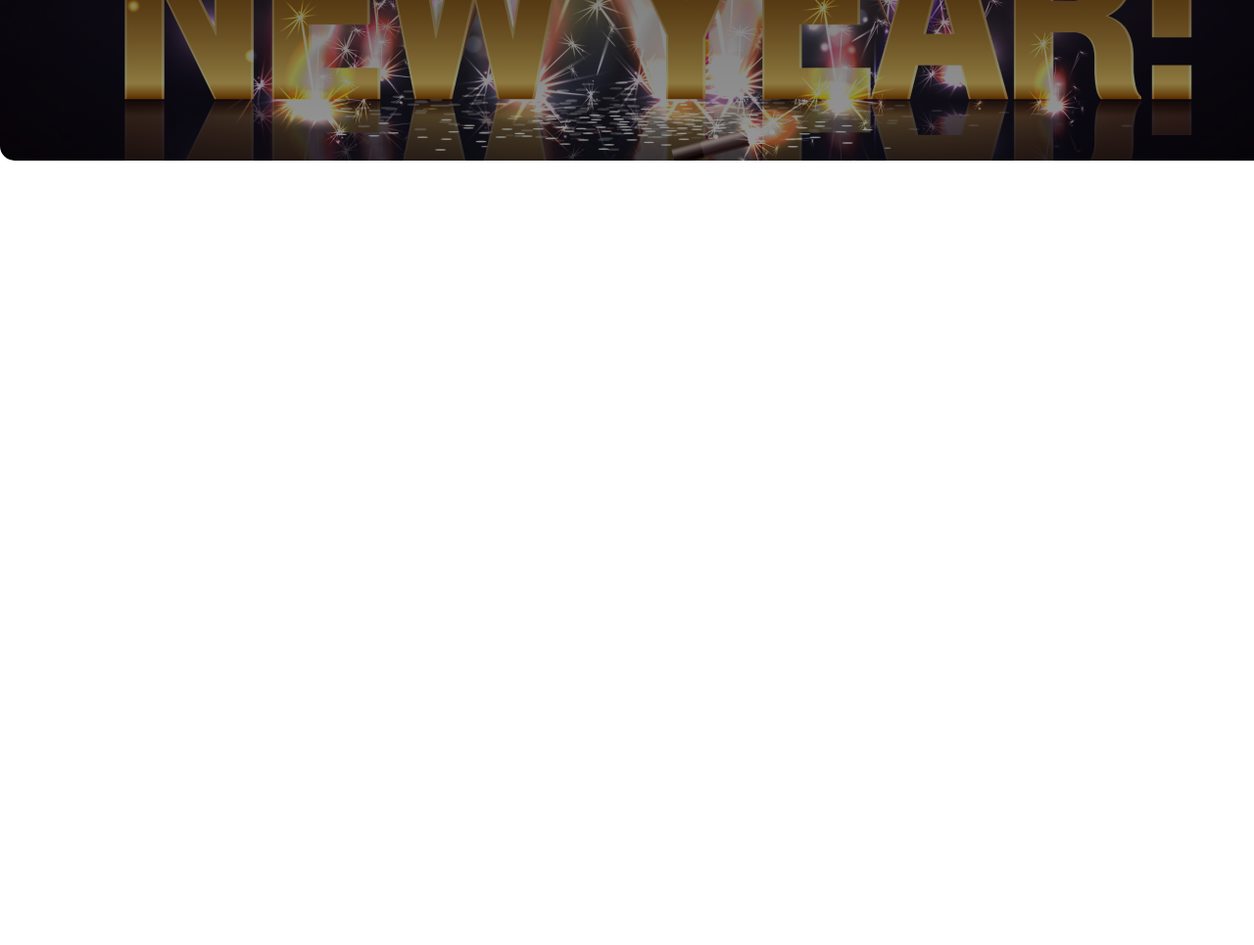
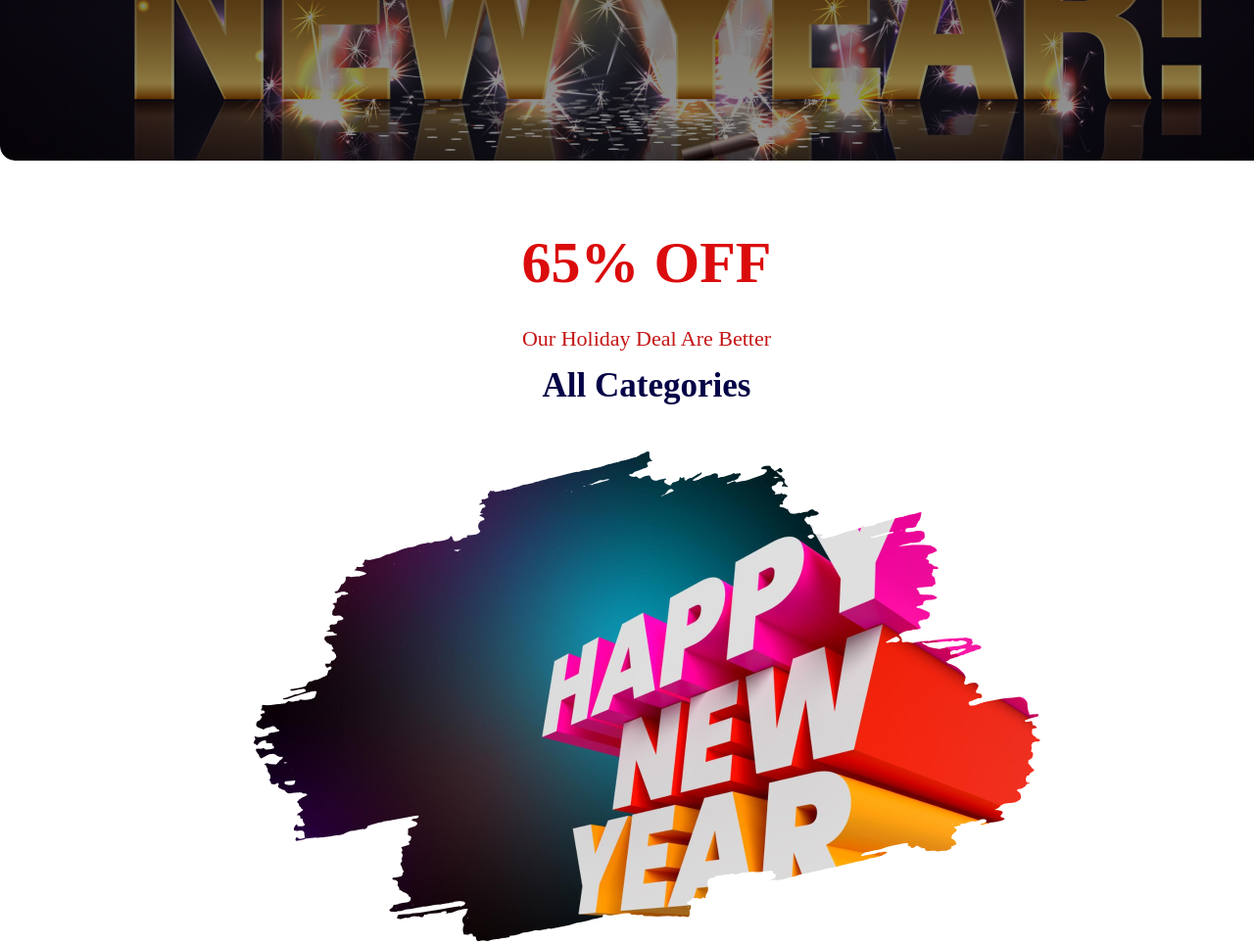
Before and after one commit to mrsamirkhan/assignment-1, a plain HTML site: page index.html in a window 1280 px wide. Shown: the part 500-1465 px from the top of the page at 98% size. Before the commit the page ends 800 px from the top, so only its background shows below. Drawn offline with Linux system fonts and the light colour scheme.

Commit message:
offer part

```diff
--- a/index.html
+++ b/index.html
@@ -1,11 +1,13 @@
 <!DOCTYPE html>
 <html lang="en">
+
 <head>
     <meta charset="UTF-8">
     <meta name="viewport" content="width=device-width, initial-scale=1.0">
     <title>Document</title>
     <link rel="stylesheet" href="styles.css">
 </head>
+
 <body>
     <header>
         <ul>
@@ -18,10 +20,19 @@
     </header>
     <main>
         <div id="banner">
-           <h3> Happy New Year</h3>
-           <h1>New Year <br> Party Celebration</h1>
-           </div>
+            <h3> Happy New Year</h3>
+            <h1>New Year <br> Party Celebration</h1>
+        </div>
+        <!-- offer part -->
+        <div id="offer-section">
+            <h2 class="offer-title">65% OFF </h2>
+            <p class="offer-tagline">Our Holiday Deal Are Better</p>
+            <h4 class="categories">All Categories </h4>
+            <img class="offer-image" src="images/New Year Photo.png" alt="offer-image">
+        </div>
+
     </main>
     <footer></footer>
 </body>
+
 </html>
--- a/styles.css
+++ b/styles.css
@@ -32,7 +32,7 @@ header > ul{
 
 #banner{
    background-image: linear-gradient(0deg, rgba(0, 0, 0, 0.411), rgba(0, 0, 0, 0.699)), url("./images/Banner\ Image.png");
-   width: 1300px;
+   width: 1320px;
    height: 600px;
    background-repeat: no-repeat;
    background-position: center;
@@ -57,3 +57,31 @@ header > ul{
 }
 
 /* banner part end */
+/* Offer part start */
+#offer-section{
+    width: 1320px;
+    text-align: center;
+    margin: auto;
+}
+
+.offer-title{
+    font-size: 60px;
+    color: #db0c0c;
+    margin-top: 70px;
+    margin-bottom: 30px;
+}
+
+.offer-tagline{
+    font-size: 22px;
+    margin-top: 0px;
+    margin-bottom: 15px;
+    color: #c51414;
+}
+
+.categories{
+    font-size: 35px;
+    margin-top: 0px;
+    color: #040346;
+}
+
+/* offer part end */
```
